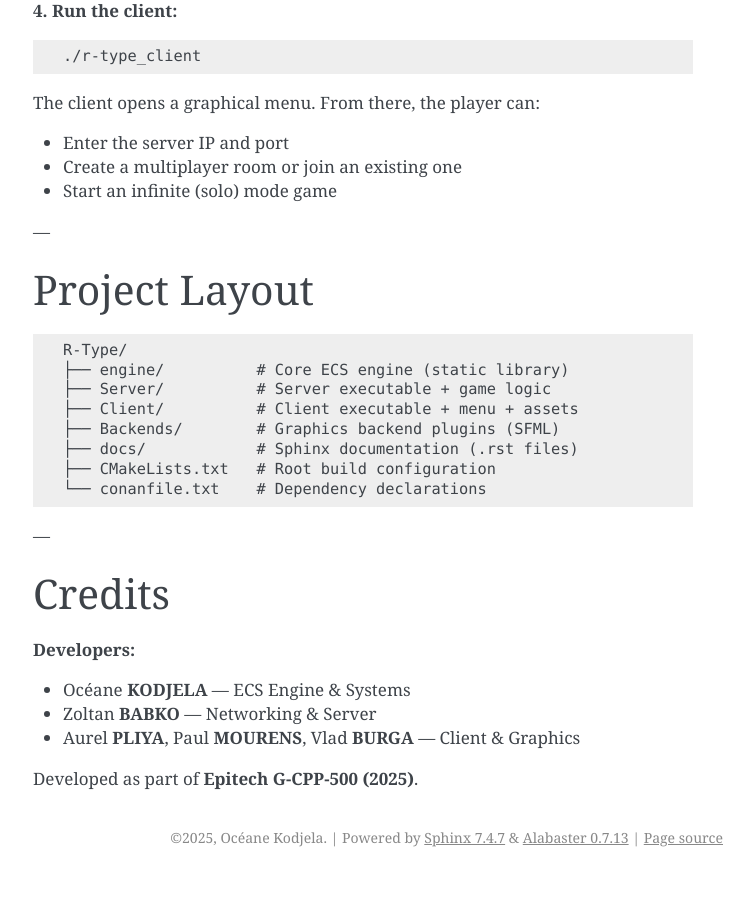
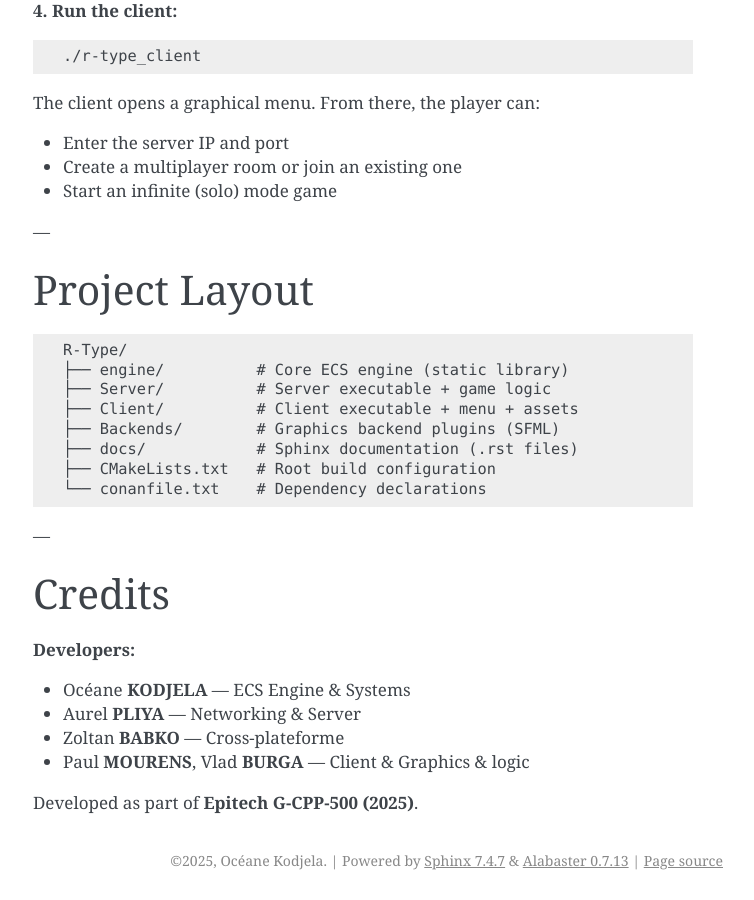
Before and after one commit to Irmeline/dev_documentation_r_type, a Sphinx documentation site: the page built from docs/source/Contribution.rst, in a window 1280 px wide and 900 px high, scrolled down 1532 px. Shown: the whole window, without its empty margins (387-1141 px from the left). Built offline with Sphinx 7.4.7, drawn with Linux system fonts in a browser that asks for light colours; before the commit the page ends 2409 px from its top, so only the background shows below that.

Commit message:
updated the developpers names

```diff
--- a/docs/source/Contribution.rst
+++ b/docs/source/Contribution.rst
@@ -105,7 +105,8 @@ Credits
 **Developers:**
 
 - Océane **KODJELA** — ECS Engine & Systems
-- Zoltan **BABKO** — Networking & Server
-- Aurel **PLIYA**, Paul **MOURENS**, Vlad **BURGA** — Client & Graphics
+- Aurel **PLIYA** — Networking & Server
+- Zoltan **BABKO** — Cross-plateforme
+- Paul **MOURENS**, Vlad **BURGA** — Client & Graphics & logic
 
 Developed as part of **Epitech G-CPP-500 (2025)**.
```
